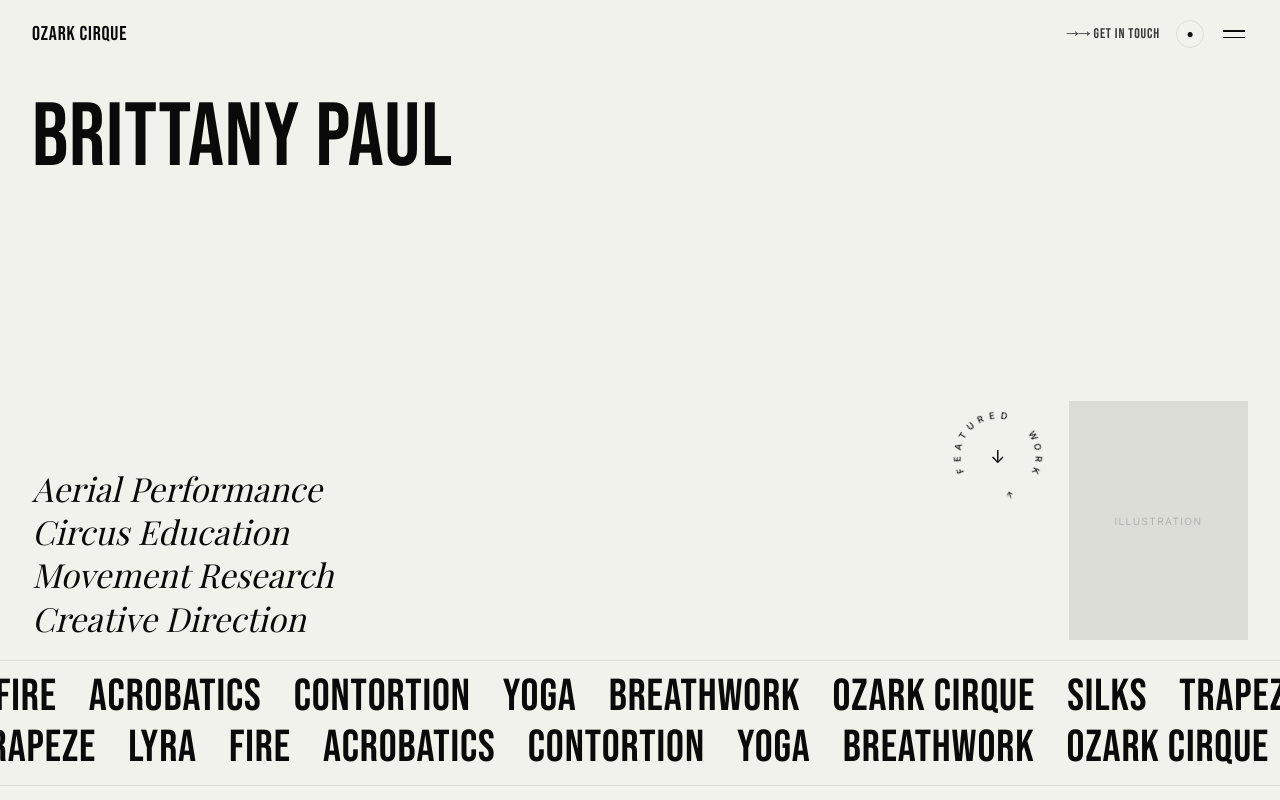
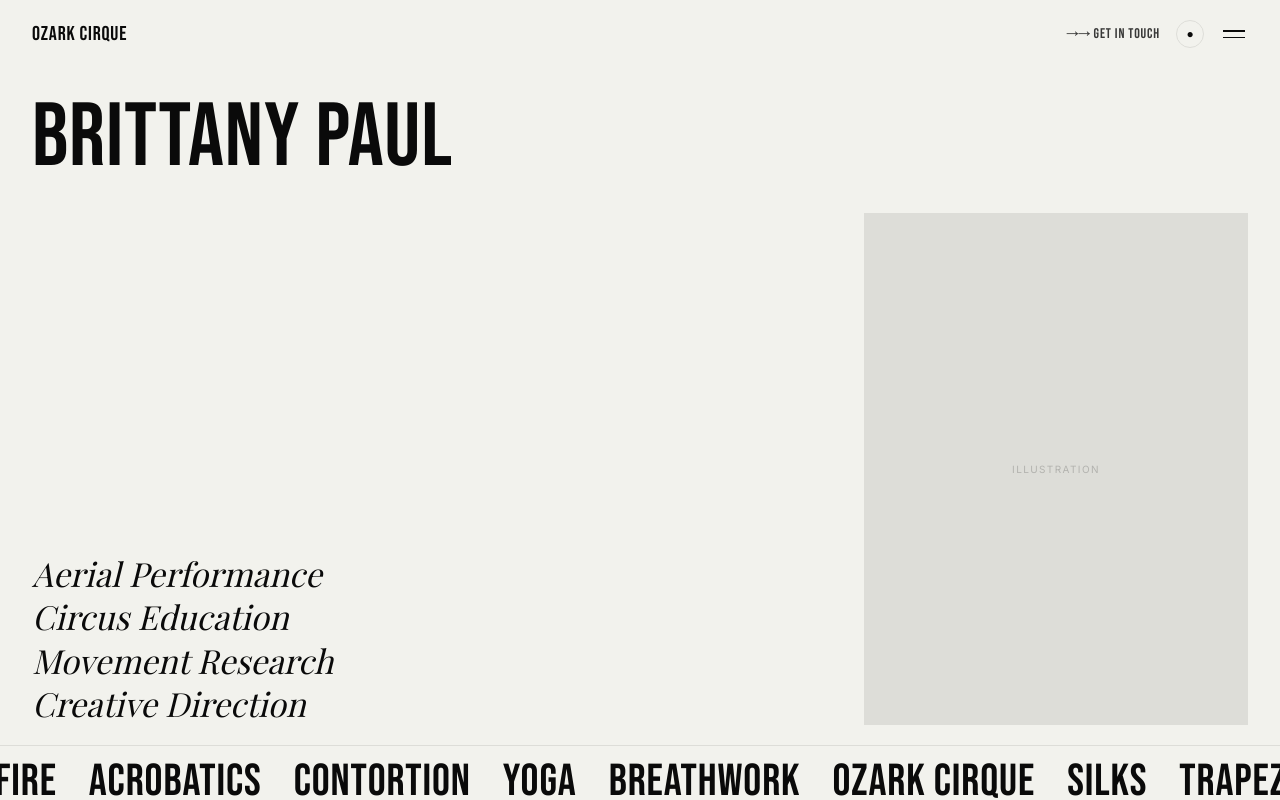
Before and after one commit to dario1209/ozark-cirque-v3, a Next.js app: page / in a window 1280 px wide. Shown: the top 800 px of the page. Built offline with nearby package versions, Linux system fonts and the light colour scheme; a web font is replaced by a local one.

Commit message:
remove spinning circle from hero, enlarge illustration placeholder

```diff
--- a/src/app/page.module.css
+++ b/src/app/page.module.css
@@ -41,13 +41,12 @@
 
 .heroRight {
   display: flex;
-  align-items: flex-start;
-  gap: 16px;
+  align-items: flex-end;
   flex-shrink: 0;
 }
 
 .illustration {
-  width: clamp(110px, 14vw, 180px);
+  width: clamp(220px, 30vw, 460px);
   aspect-ratio: 3/4;
   background: var(--subtle);
   display: flex;
--- a/src/app/page.tsx
+++ b/src/app/page.tsx
@@ -1,7 +1,6 @@
 import Link from "next/link";
 import Nav from "@/components/Nav";
 import Footer from "@/components/Footer";
-import SpinningCircle from "@/components/SpinningCircle";
 import Marquee from "@/components/Marquee";
 import Timeline from "@/components/Timeline";
 import ScatteredPhotos from "@/components/ScatteredPhotos";
@@ -26,9 +25,8 @@
               <span>Creative Direction</span>
             </div>
 
-            {/* Spinning circle + illustration */}
+            {/* Illustration */}
             <div className={styles.heroRight}>
-              <SpinningCircle text="  FEATURED  WORK  ↓  " size={110} />
               <div className={styles.illustration}>
                 <span className={styles.illustrationLabel}>Illustration</span>
               </div>
```
